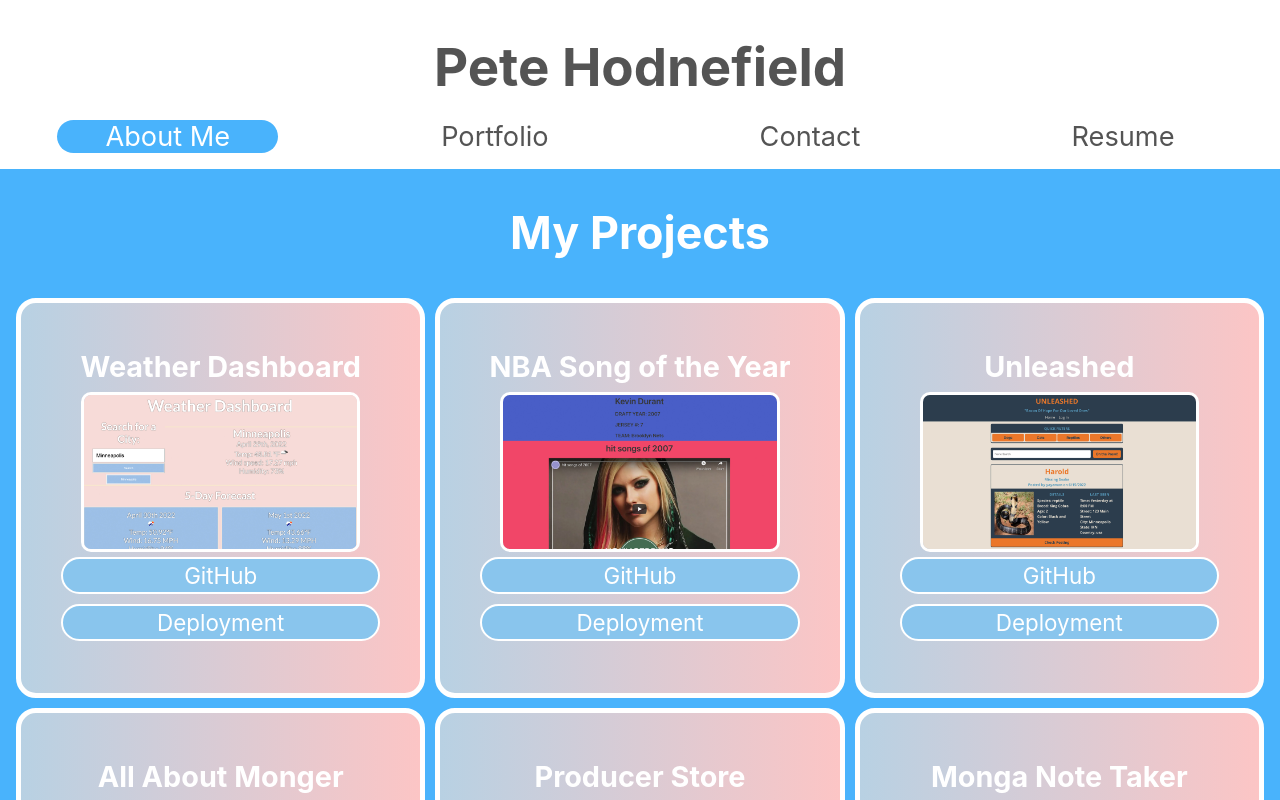
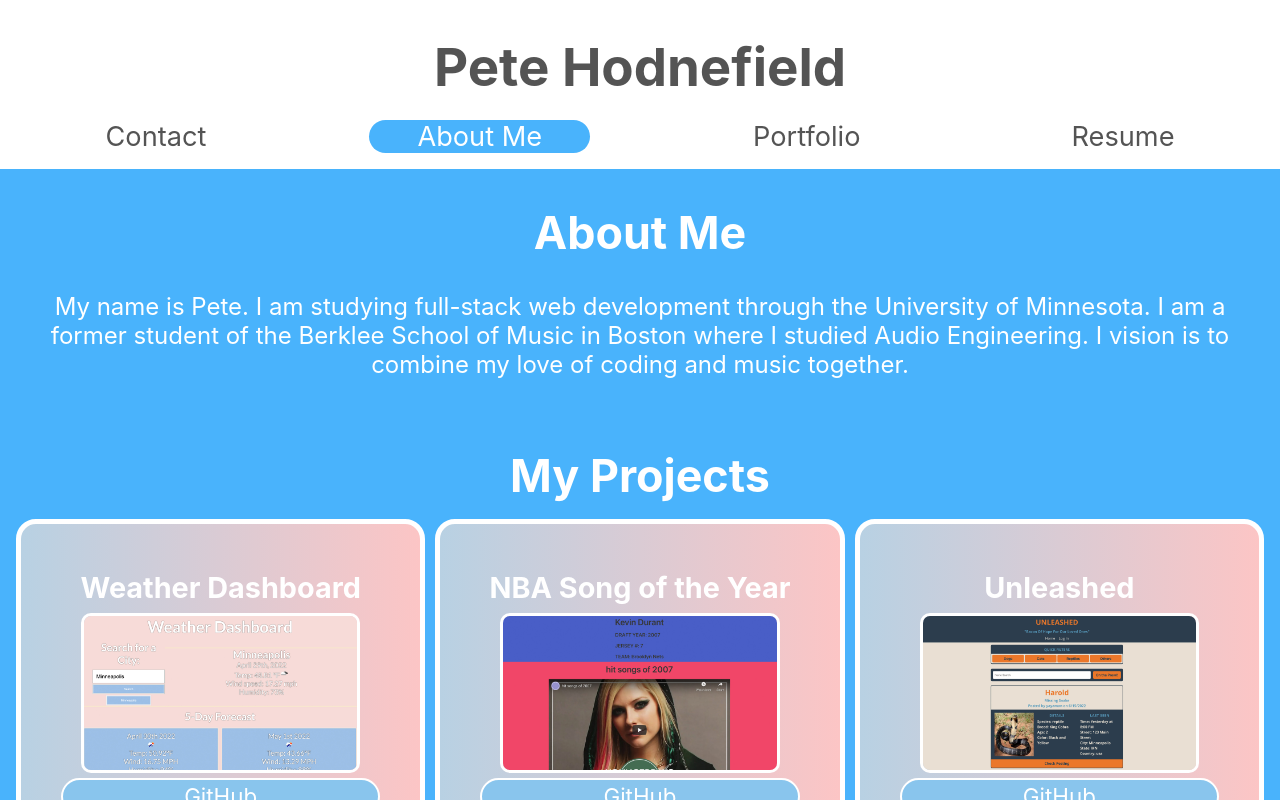
Before and after one commit to petehodnefield/wonderfolio, a React (Create React App) app: page / in a window 1280 px wide. Shown: the top 800 px of the page. Built offline with nearby package versions, Linux system fonts and the light colour scheme.

Commit message:
about me content written

```diff
--- a/src/App.js
+++ b/src/App.js
@@ -3,8 +3,11 @@ import './styles.css'
 import Header from '../src/components/Header'
 import Footer from '../src/components/Footer'
 import Project from '../src/components/Project'
+import ContactForm from '../src/components/Contact'
+import About from '../src/components/About'
 
 function App() {
+
   return (
     <div>
       <header>
@@ -12,6 +15,7 @@ function App() {
         </Header>
       </header>
       <main>
+      <About></About>
         <section>
           <Project></Project>
         </section>
--- /dev/null
+++ b/src/components/About/index.js
@@ -0,0 +1,16 @@
+import React from 'react'
+
+
+function About() {
+    return (
+        <div>
+            <h2 className='section-header'>About Me</h2>
+            <p className='text'>My name is Pete. I am studying full-stack web development through the
+                University of Minnesota. I am a former student of the Berklee School of Music in Boston where I studied Audio Engineering.
+                I vision is to combine my love of coding and music together.
+            </p>
+        </div>
+    )
+}
+
+export default About
--- /dev/null
+++ b/src/components/Contact/index.js
@@ -0,0 +1,15 @@
+import React from 'react'
+
+function ContactForm() {
+    return (
+        <div>
+            <form>
+                <input>Your Name</input>
+                <label>Hi there</label>
+            </form>
+        </div>
+    )
+}
+
+
+export default ContactForm
--- a/src/components/Header/index.js
+++ b/src/components/Header/index.js
@@ -5,7 +5,6 @@ function Header() {
     const [categories] = useState([
         {name: 'About Me'},
         {name: 'Portfolio'},
-        {name: 'Contact'},
         {name: 'Resume'},
     ])
     const [contactSelected, setContactSelected] = useState(false)
--- a/src/components/Nav/index.js
+++ b/src/components/Nav/index.js
@@ -11,9 +11,12 @@ function Nav(props) {
 
     useEffect(() => {
         document.title = currentCategory.name
-    })
+    }, [currentCategory])
     return(
         <ul className='nav-list'>
+            <li className={`mx-2 nav-list-item ${contactSelected && 'Snav-active'}`}>
+                <span className='nav-list-item-span' onClick={() => setContactSelected(true)}>Contact</span>
+            </li>
             {categories.map((category) => (
                     <li className={`mx-1 nav-list-item S${
                         currentCategory.name === category.name && !contactSelected && 'nav-active' }`}
--- a/src/styles.css
+++ b/src/styles.css
@@ -31,8 +31,17 @@ h1 {
     margin-bottom: .3rem;
 }
 
+.text{
+    font-size: 1.5rem;
+    padding: 2rem;
+    text-align: center;
+    margin-top: 0;
+}
+
 .section-header {
     font-size: 2.8rem;
+    text-align: center;
+    margin-bottom: 0;
 }
 
 
```
